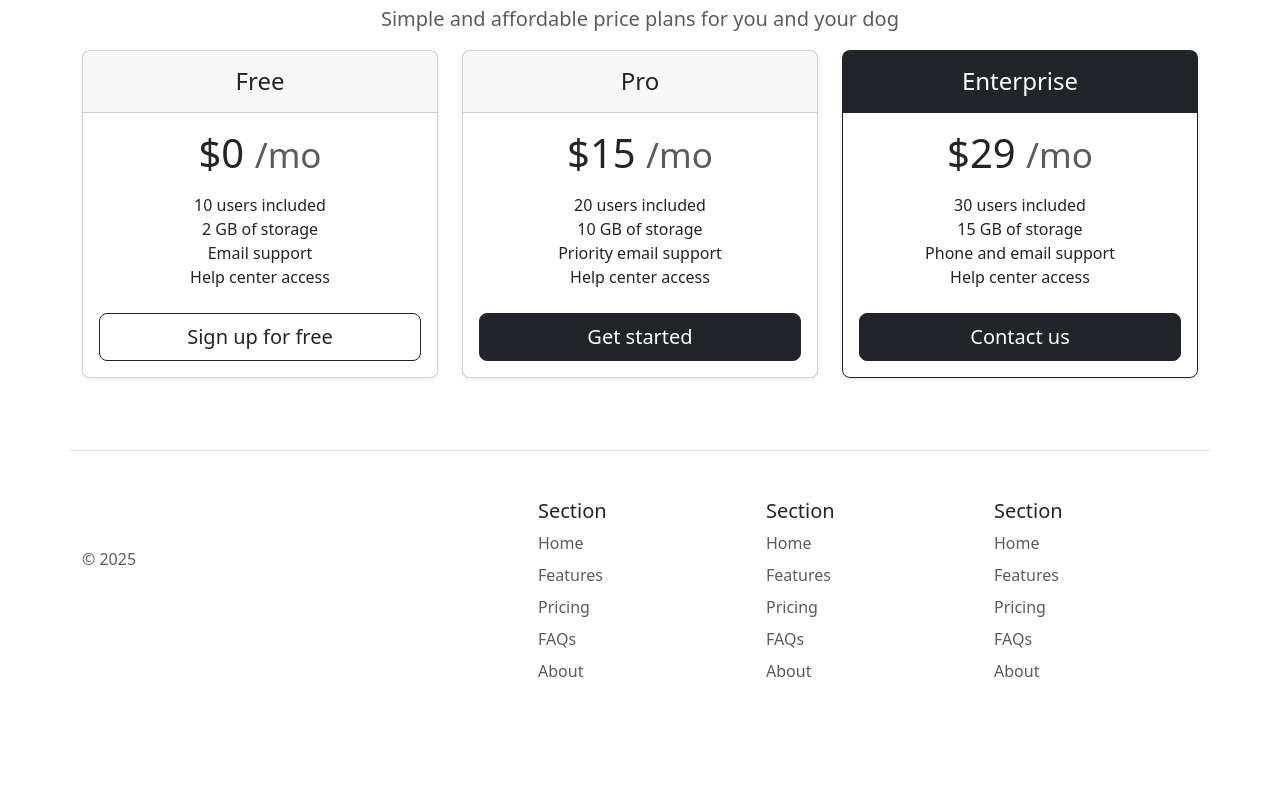
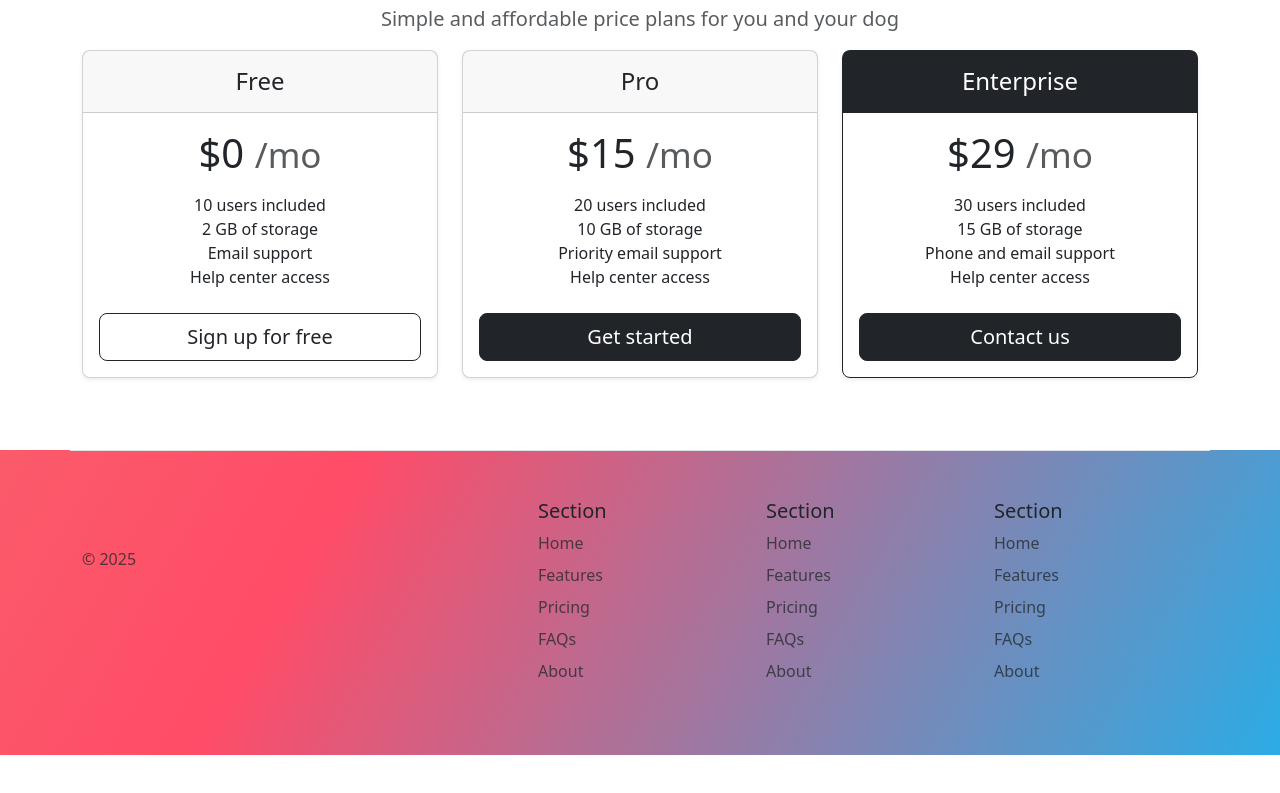
Before and after one commit to Margherita97/tin-dog, a plain HTML site: page index.html in a window 1280 px wide. Shown: the part 1675-2468 px from the top of the page. Drawn offline with nearby package versions, Linux system fonts and the light colour scheme.

Commit message:
Add gradient-color

```diff
--- a/index.html
+++ b/index.html
@@ -227,7 +227,7 @@
 
   </section>
   <!-- Footer -->
-  <section id="footer">
+  <section id="footer" class="gradient-background">
     <div class="container">
   <footer class="row row-cols-1 row-cols-sm-2 row-cols-md-5 py-5 my-5 border-top">
 
```
